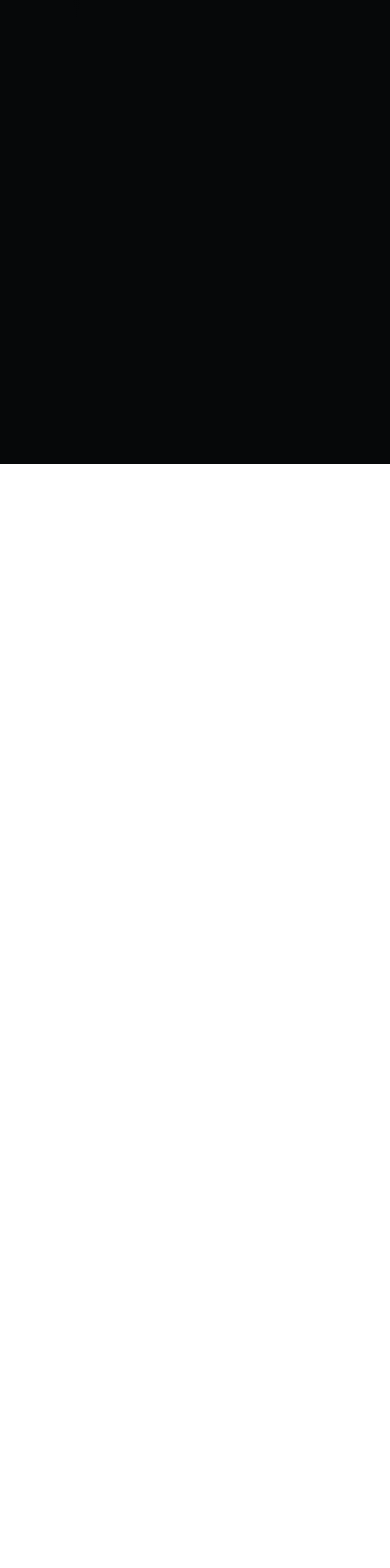
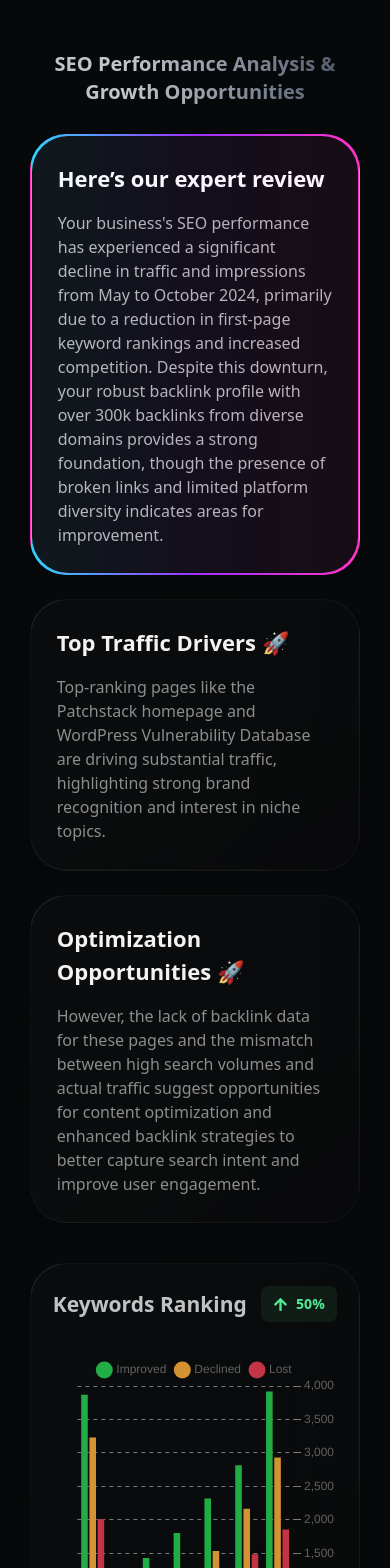
Before and after one commit to Abdullah-Official/NexBi-Landing, a React (Vite) app: page / in a window 390 px wide. Shown: the part 380-1948 px from the top of the page. Before the commit the page ends 844 px from the top, so only its background shows below. Built offline with nearby package versions, Linux system fonts and the light colour scheme.

Commit message:
Expert Review Section in progress

```diff
--- a/src/App.jsx
+++ b/src/App.jsx
@@ -9,32 +9,23 @@ function App() {
     <div className="bg-[#060809] min-h-screen overflow-hidden relative">
       {/* Light effect */}
       <div className="fixed top-0 inset-0 pointer-events-none">
-  <div className="w-[40%] h-[399px] md:h-[80%] bg-gradient-to-bl from-[#ffffff] to-transparent opacity-[0.011] clip-torch" />
-</div>
+        <div className="w-[40%] h-[399px] md:h-[80%] bg-gradient-to-bl from-[#ffffff] to-transparent opacity-[0.011] clip-torch" />
+      </div>
 
       <div className="relative w-full max-w-5xl mx-auto py-4">
         <Header />
-        <div className="mt-20 md:mt-32 w-[95%] sm:w-full mx-auto">
+        <div className="mt-20 md:mt-32 px-5 w-[95%] sm:w-full mx-auto">
           <HeroSection />
+          <ReviewSection />
+          <CardSection />
+          <StatisticsSection />
         </div>
-        {/* <ReviewSection /> */}
-        {/* <CardSection /> */}
-        {/* <StatisticsSection /> */}
       </div>
     </div>
   );
 }
 
 export default App;
-
-
-
-
-
-
-
-
-
 
 // import React, { useState } from 'react';
 // import KeywordsStats from './charts/KeywordsStats';
--- a/src/charts/KeywordsMovement.jsx
+++ b/src/charts/KeywordsMovement.jsx
@@ -76,7 +76,7 @@ const KeywordsMovement = ({ chartData }) => {
   };
 
   return (
-    <div style={{ width: '400px', height: '300px' }}>
+    <div style={{ width: '100%', height: '100%' }}>
       <Line data={data} options={options} />
     </div>
   );
--- a/src/charts/KeywordsStats.jsx
+++ b/src/charts/KeywordsStats.jsx
@@ -35,49 +35,61 @@ const KeywordsStats = ({ chartData }) => {
 
   const data = {
     labels: sortedData.labels,
+    pointStyle: "circle",
     datasets: [
       {
         label: 'Improved',
         data: sortedData.improved,
-        backgroundColor: 'rgba(0, 200, 83, 0.6)',  // Bright green
-        borderColor: 'rgba(0, 200, 83, 1)',        // Darker green for border
-        borderWidth: 2,
+        backgroundColor: '#23B649',  // Bright green
+        // borderColor: '#23B649',        // Darker green for border
       },
       {
         label: 'Declined',
         data: sortedData.declined,
-        backgroundColor: 'rgba(33, 150, 243, 0.6)',  // Bright blue
-        borderColor: 'rgba(33, 150, 243, 1)',        // Darker blue for border
-        borderWidth: 2,
+        backgroundColor: '#DF9B34',  // Bright blue
+        // borderColor: 'rgba(33, 150, 243, 1)',        // Darker blue for border
       },
       {
         label: 'Lost',
         data: sortedData.lost,
-        backgroundColor: 'rgba(244, 67, 54, 0.6)',   // Bright red
-        borderColor: 'rgba(244, 67, 54, 1)',         // Darker red for border
-        borderWidth: 2,
+        backgroundColor: '#CD3749',   // Bright red
+        // borderColor: 'rgba(244, 67, 54, 1)',         // Darker red for border
       },
     ],
   };
 
   const options = {
     responsive: true,
+    barPercentage: 0.8,
     plugins: {
-      title: {
-        display: true,
-        text: 'Keywords Ranking Stats',
+      legend: {
+        labels: {
+          usePointStyle: true, // This makes the legend icon a circle
+          pointStyle: 'circle', // Specify circle point style explicitly
+        },
       },
     },
+
     maintainAspectRatio: false, // Allows for height and width adjustment
     scales: {
         y: {
           beginAtZero: true,
+          position:"right",
+          border:{dash: [4, 4]},
+          grid:{
+            display:true,
+            color:"gray",
+          }
+        },
+        x: {
+          barPercentage: 0.5, // Controls the width of the bars (0.5 = 50% width of the category)
+          categoryPercentage: 0.5, // Controls the width of the category that bars take up (0.5 = 50% of the total category width)
         },
       },
   };
 
   return (
-    <div style={{ width: '400px', height: '300px' }}>
+    <div className='w-full h-[350px] md:w-full md:h-[400px]'>
       <Bar data={data} options={options} />
     </div>
   );
--- a/src/components/CardSection.jsx
+++ b/src/components/CardSection.jsx
@@ -1,16 +1,45 @@
 const CardSection = () => {
-    return (
-      <section className="grid grid-cols-1 md:grid-cols-2 gap-6 p-6 max-w-5xl mx-auto">
-        <div className="bg-gray-800 p-6 rounded-lg text-white">
-          <h3 className="text-xl font-bold">Top Traffic Drivers 🚀</h3>
-          <p>Top-ranking pages like the Patchstack homepage...</p>
+  return (
+    <section className="grid grid-cols-1 md:grid-cols-2 gap-6  mt-6 max-w-5xl mx-auto">
+      <div className="py-[0.3px] backdrop-blur-[100px] rounded-[36px] shadow-md border border-transparent bg-gradient-to-br from-[rgba(255,255,255,0.1)] via-[rgba(255,255,255,0.05)] to-[rgba(255,255,255,0.03)]">
+        <div
+          style={{
+            background:
+              "linear-gradient(90.29deg, rgba(13, 15, 18, 0.5) 33.92%, rgba(11, 12, 15, 0.5) 88.83%)",
+          }}
+          className="rounded-[36px] h-full !bg-[#060809] p-6 border-2 border-transparent opacity-95  bg-clip-padding"
+        >
+          <h3 className="text-[22px] font-semibold text-white mb-4">
+            Top Traffic Drivers 🚀
+          </h3>
+          <p className="text-[16px] opacity-75 text-[#FFFFFFBF] font-[400]">
+            Top-ranking pages like the Patchstack homepage and WordPress
+            Vulnerability Database are driving substantial traffic, highlighting
+            strong brand recognition and interest in niche topics.
+          </p>
         </div>
-        <div className="bg-gray-800 p-6 rounded-lg text-white">
-          <h3 className="text-xl font-bold">Optimization Opportunities 🚀</h3>
-          <p>The lack of backlink data for these pages and the mismatch...</p>
+      </div>
+      <div className="py-[0.3px] backdrop-blur-[100px] rounded-[36px] shadow-md border border-transparent bg-gradient-to-br from-[rgba(255,255,255,0.1)] via-[rgba(255,255,255,0.05)] to-[rgba(255,255,255,0.03)]">
+        <div
+          style={{
+            background:
+              "linear-gradient(90.29deg, rgba(13, 15, 18, 0.5) 33.92%, rgba(11, 12, 15, 0.5) 88.83%)",
+          }}
+          className="rounded-[36px] !bg-[#060809] p-6 border-2 border-transparent opacity-95  bg-clip-padding"
+        >
+          <h3 className="text-[22px] font-semibold text-white mb-4">
+            Optimization Opportunities 🚀
+          </h3>
+          <p className="text-[16px] opacity-75 text-[#FFFFFFBF] font-[400]">
+            However, the lack of backlink data for these pages and the mismatch
+            between high search volumes and actual traffic suggest opportunities
+            for content optimization and enhanced backlink strategies to better
+            capture search intent and improve user engagement.
+          </p>
         </div>
-      </section>
-    );
-  };
+      </div>
+    </section>
+  );
+};
 
-  export default CardSection;
+export default CardSection;
--- a/src/components/ReviewSection.jsx
+++ b/src/components/ReviewSection.jsx
@@ -1,12 +1,33 @@
 const ReviewSection = () => {
-    return (
-      <section className="max-w-4xl bg-red-100 mx-auto p-6 text-white">
-        <div className="bg-gradient-to-r from-blue-500 to-purple-500 p-6 rounded-lg">
-          <h2 className="text-lg font-bold">Here’s our expert review</h2>
-          <p>Your business's SEO performance has experienced a significant decline...</p>
+  return (
+    <section className="space-y-3">
+      <h1 className="hero_heading text-center py-4 text-xl md:text-2xl lg:text-3xl font-[600]">
+        SEO Performance Analysis & Growth Opportunities
+      </h1>
+      <div className="p-[1px] backdrop-blur-[200px] rounded-[36px] shadow-md border border-transparent bg-gradient-to-r from-[#33D3FF] via-[#9F31FF] to-[#FF33C5]">
+        <div
+          style={{
+            background:
+              "linear-gradient(90.29deg, #0E0F11 11.9%, #0B0C0E 86.39%)",
+          }}
+          className="rounded-[36px] p-6 opacity-95 border-2 border-transparent bg-clip-padding"
+        >
+          <h3 className="text-[22px] font-semibold text-white mb-4">
+            Here’s our expert review
+          </h3>
+          <p className="text-[16px] text-[#FFFFFFBF] font-light opacity-95">
+            Your business's SEO performance has experienced a significant
+            decline in traffic and impressions from May to October 2024,
+            primarily due to a reduction in first-page keyword rankings and
+            increased competition. Despite this downturn, your robust backlink
+            profile with over 300k backlinks from diverse domains provides a
+            strong foundation, though the presence of broken links and limited
+            platform diversity indicates areas for improvement.
+          </p>
         </div>
-      </section>
-    );
-  };
+      </div>
+    </section>
+  );
+};
 
-  export default ReviewSection;
+export default ReviewSection;
--- a/src/components/StatisticsSection.jsx
+++ b/src/components/StatisticsSection.jsx
@@ -1,19 +1,35 @@
+import { FaArrowUp } from "react-icons/fa";
+import KeywordsMovement from "../charts/KeywordsMovement";
+import KeywordsStats from "../charts/KeywordsStats";
+import { keywordsMovementData, keywordsStatsData } from "../utils/charts-data";
+
 const StatisticsSection = () => {
   return (
-      <section className="grid grid-cols-1 md:grid-cols-3 gap-6 p-6 max-w-6xl mx-auto text-white">
-        <div className="bg-gray-800 p-6 rounded-lg">
-          <h4 className="text-lg font-bold">Keywords Ranking</h4>
-          {/* Add chart or graph */}
+    <div className="flex mt-10 gap-8 ">
+      <div className="flex w-full md:w-[42%] flex-col gap-5">
+      <div className="py-[0.3px] backdrop-blur-[100px] rounded-[36px] shadow-md border border-transparent bg-gradient-to-br from-[rgba(255,255,255,0.1)] via-[rgba(255,255,255,0.05)] to-[rgba(255,255,255,0.03)]">
+        <div
+          style={{
+            background:
+              "linear-gradient(90.29deg, rgba(13, 15, 18, 0.5) 33.92%, rgba(11, 12, 15, 0.5) 88.83%)",
+          }}
+          className=" rounded-[36px] h-full w-full !bg-[#060809] px-5 py-5 border-2 border-transparent opacity-95  bg-clip-padding"
+        >
+          <div className="h-full w-full space-y-8">
+            <div className="flex justify-between items-center">
+              <h2 className="text-[21px] text-[#CBCCCD] font-[600]">Keywords Ranking</h2>
+              <button className="flex gap-2 py-2 px-3 bg-[#75FF9A14] rounded-lg justify-center items-center">
+                <FaArrowUp size={15} color={"#55F69D"} />
+                <p className="font-bold text-sm text-[#55F69D]">50%</p>
+              </button>
             </div>
-        <div className="bg-gray-800 p-6 rounded-lg">
-          <h4 className="text-lg font-bold">Actionable Steps</h4>
-          <p>Diversify backlink resources...</p>
+          <KeywordsStats chartData={keywordsStatsData} />
           </div>
-        <div className="bg-gray-800 p-6 rounded-lg">
-          <h4 className="text-lg font-bold">Comparison Table</h4>
-          {/* Placeholder for table */}
         </div>
-      </section>
+      </div>
+      </div>
+      <div className="flex flex-1 h-full bg-red-100"></div>
+    </div>
   );
 };
 
--- a/src/index.css
+++ b/src/index.css
@@ -11,9 +11,17 @@
   -webkit-background-clip: text;
   -webkit-text-fill-color: transparent;
   background-clip: text;
-  text-fill-color: transparent;
 }
 
 .clip-torch {
     clip-path: polygon(99% 4%, 95% 45%, 80% 42%, 95% 90%, 66% 69%, 49% 100%, 0 1%);
-  }
+}
+
+.review_class{
+  background: linear-gradient(white, white) padding-box,
+  linear-gradient(to right, darkblue, darkorchid) border-box;
+border-radius: 50em;
+border: 4px solid transparent;
+
+
+}
```
Also changed, not shown: src/components/Header.jsx (+26 -2 lines). Lines whose indentation alone changed are shown as unchanged.
